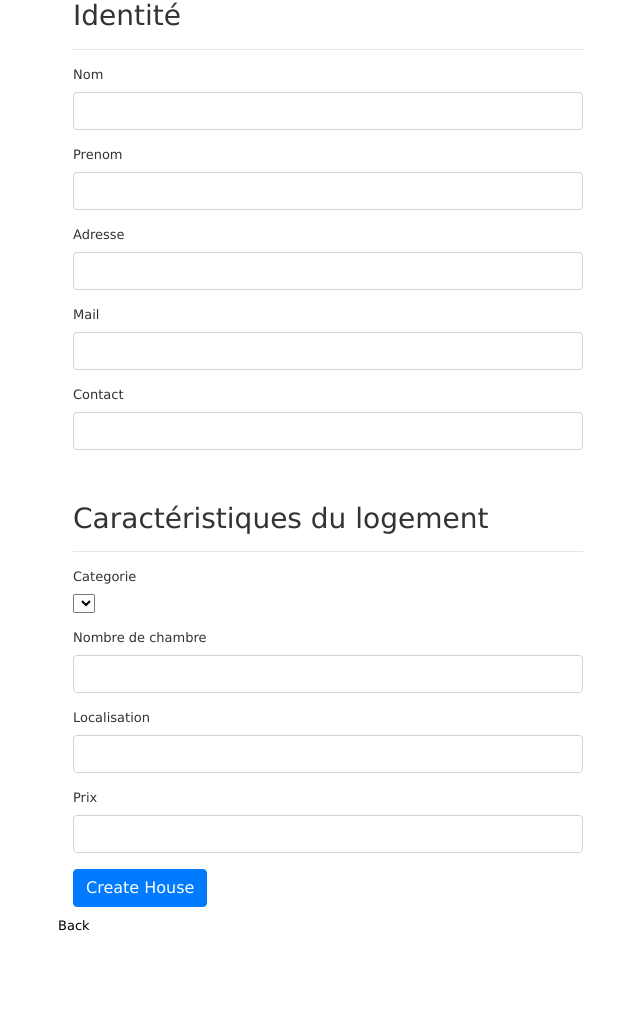
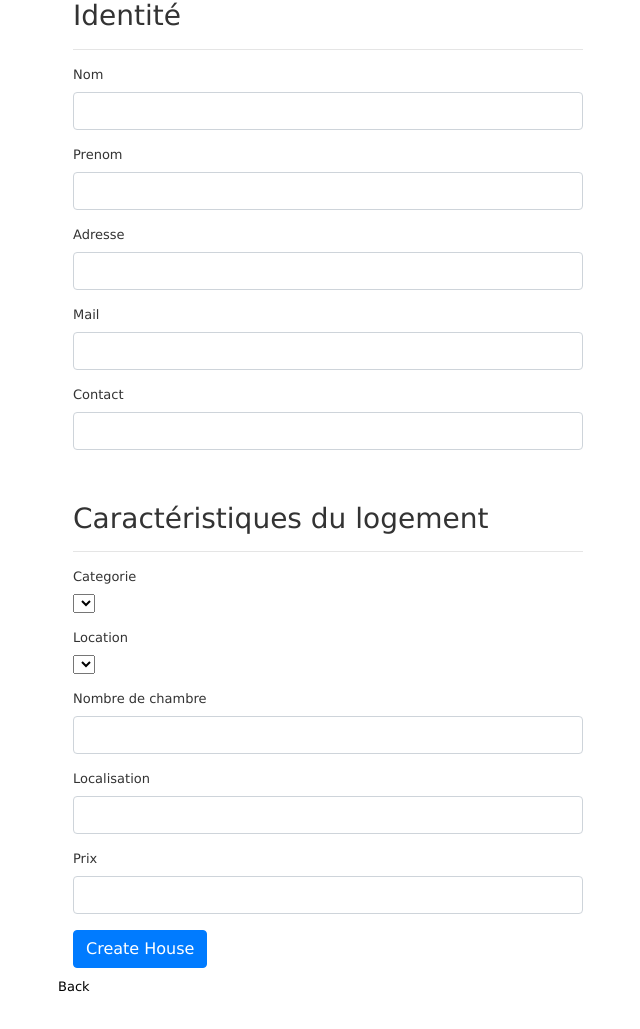
Before and after one commit to tabasco39/airbnb, a Rails app: page /houses/new in a window 1280 px wide. Shown: the part 153-1182 px from the top of the page, without its empty margins (42-682 px from the left). Before the commit the page ends 1084 px from the top, so only its background shows below. Run offline with Rails 7, Linux system fonts and the light colour scheme; the visitor is signed in with stand-in values (Sample User, id 1); data that the repository does not hold is empty; style sheets or scripts are compiled from the project's sources; some libraries are stand-ins or nearby versions.

Commit message:
insering the location select inside house form

```diff
--- a/app/views/houses/_form.html.erb
+++ b/app/views/houses/_form.html.erb
@@ -45,6 +45,10 @@
                 <%= f.select :category_id,Category.all.map  {|c| [c.name,c.id]},class:'form-control'  %>
             </div>
             <div class='form-group'>
+                 <%= f.label :location  %>
+                <%= f.select :location_id,Location.all.map  {|l| [l.city_name,l.id]},class:'form-control'  %>
+            </div>
+            <div class='form-group'>
                 <%= f.label :nombre_de_chambre  %>
                 <%= f.text_field :nombre_de_chambre,class:'form-control'  %>
             </div>
```
